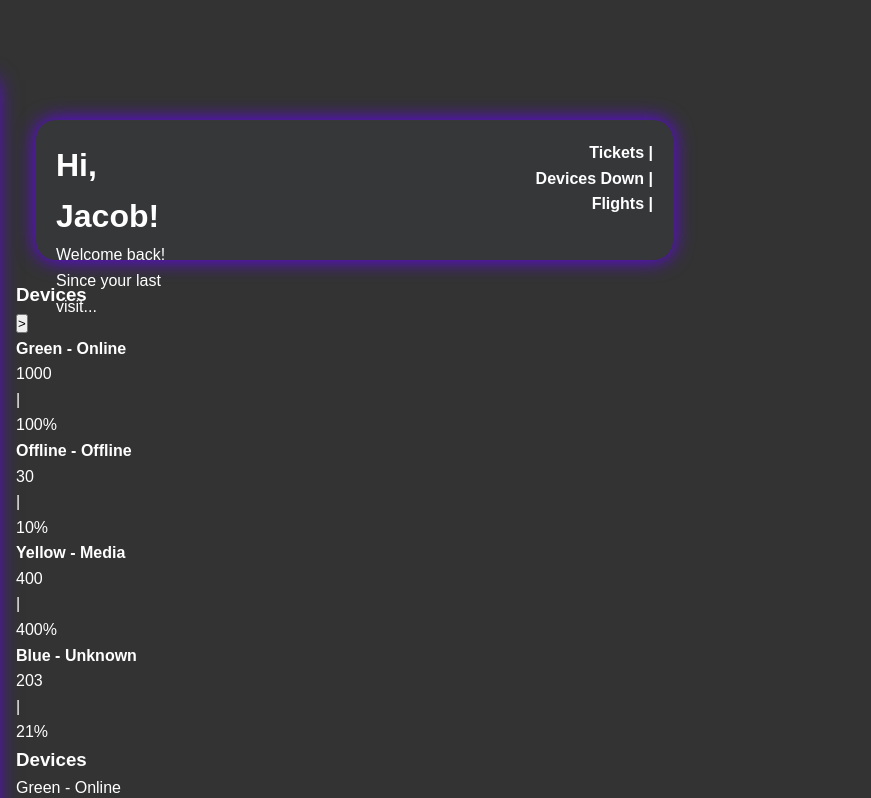
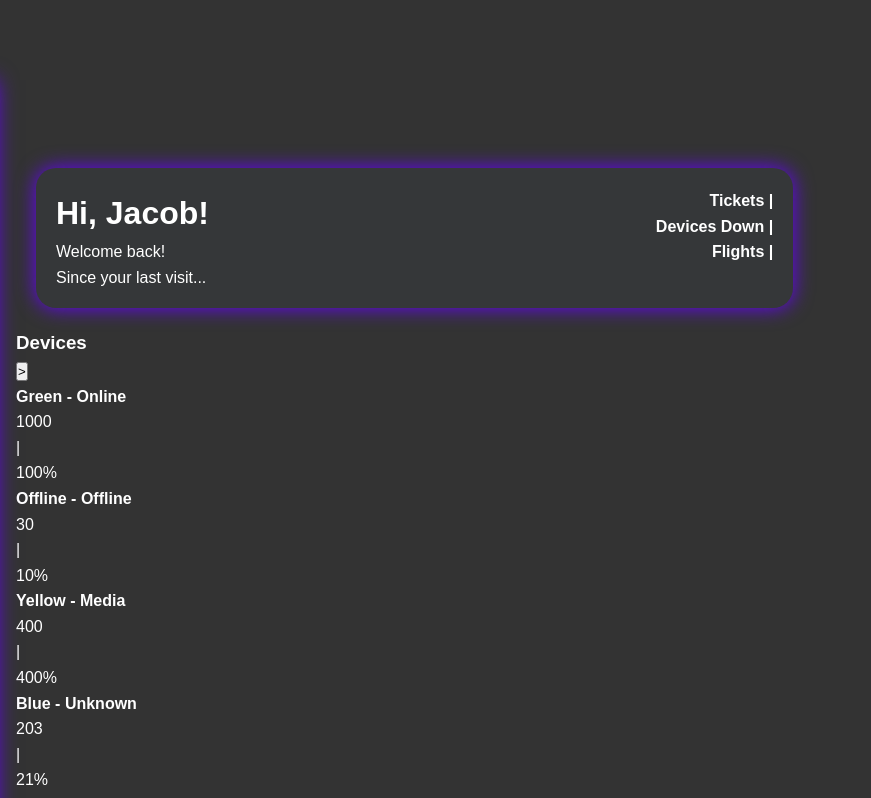
Before and after one commit to HiJak3r/dashboard-2, a plain HTML site: page index.html in a window 1280 px wide. Shown: the top 798 px of the page, 79-950 px from the left. Drawn offline with Linux system fonts and the light colour scheme.

Commit message:
Fix greeting-bubble from pushing word off

```diff
--- a/styles.css
+++ b/styles.css
@@ -15,8 +15,7 @@ body {
 #dashboard {
     padding: 20px;
     margin-left: 75px;
-    position: absolute;
-    top: 10%;
+    margin-top: 10%;
 }
 
 
@@ -31,7 +30,6 @@ body {
     max-width: 65%; /* Maximum width of the bubble */
     max-height: 30%;
     margin: 20px; /* Margin around the bubble */
-    box-shadow: 0 4px 8px rgba(0, 0, 0, 0.1); /* Subtle shadow for depth */
     font-family: 'Arial', sans-serif; /* Font styling */
 
     box-shadow: 0px 0px 20px 0px rgb(102, 0, 255);
```
